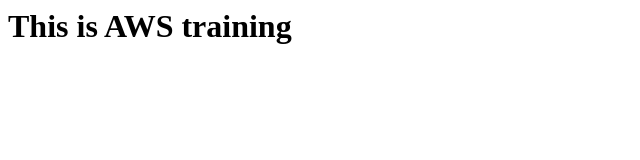
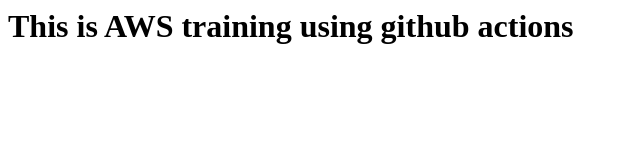
Before and after one commit to christina-12811/AWSproject, a website: page html/index.html in a window 1280 px wide. Shown: the whole page, without its empty margins (0-640 px from the left). Drawn offline with Linux system fonts and the light colour scheme.

Commit message:
learning github actions

```diff
--- a/html/index.html
+++ b/html/index.html
@@ -1,7 +1,7 @@
 <html>
     <body>
         <h1>
-            This is AWS training
+            This is AWS training using github actions
         </h1>
     </body>
 </html>
```
